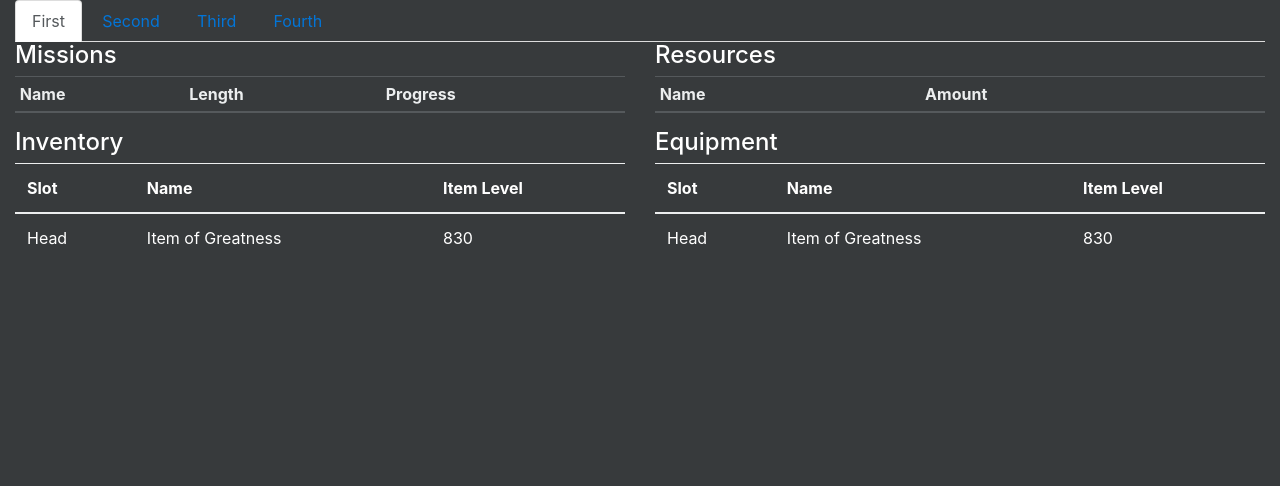
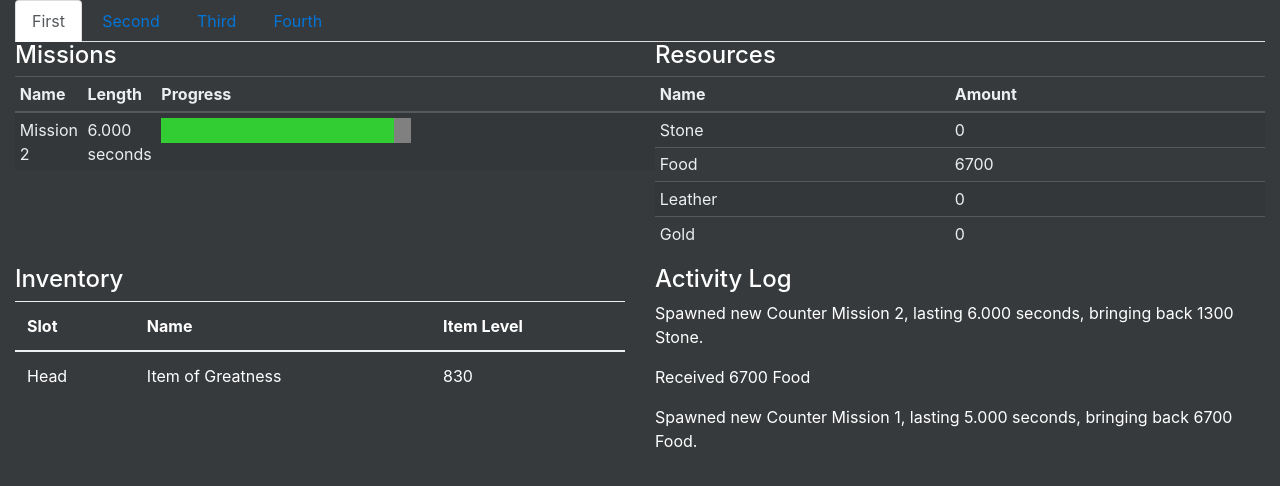
Before and after one commit to deadwanderer/MissionApp, a plain HTML site: page index.html in a window 1280 px wide. Drawn offline with Linux system fonts and the light colour scheme.

Commit message:
First stab at a mission log, fading events, refresh on scroll.

```diff
--- a/app.js
+++ b/app.js
@@ -19,6 +19,12 @@ var App = {
         Leather: 0,
         Gold: 0
     },
+
+    LogLines: [],
+    LogID: 0,
+    LogFadeAfterTime: 10,
+    LogFadeTime: 2000,
+    LogMaxLength: 15,
 
     ResourceType: ["Stone", "Food", "Leather", "Gold"],
 
@@ -45,10 +51,12 @@ var App = {
         elapsedSinceSpawn: 0,
     },
 
-    LogItems: [],
-
     Init: function() {
-        App.Time.currTime = App.Time.lastTime = Date.now();
+        App.Time.currTime = Date.now();
+        App.Time.lastTime = Date.now();
+        $("#log").on("wheel", function() {
+            App.RefreshLogDraw();
+        });
         App.SpawnCounter();
         if (App.Ticker === null) {
             App.Ticker = window.setTimeout(App.Loop, App.Time.seconds / (App.Params.Focused ? App.Time.focusFPS : App.Time.blurFPS));
@@ -78,6 +86,7 @@ var App = {
 
     Logic: function() {
         App.UpdateTimers();
+        App.CullLog();
         if (App.Time.elapsedSinceSpawn > App.Time.spawnTime) {
             App.SpawnCounter();
             App.Time.elapsedSinceSpawn = 0;
@@ -88,6 +97,7 @@ var App = {
         App.DrawCounters();
         App.DrawResources();
         App.DrawTitle();
+        App.DrawLog();
     },
 
     DrawTitle: function() {
@@ -119,6 +129,32 @@ var App = {
             text += "</td></tr>";
         }
         document.getElementById("resourceList").innerHTML = text;
+    },
+
+    DrawLog: function() {
+        for (var i = 0; i < App.LogLines.length; i++) {
+            App.LogLines[i].time -= App.Time.deltaTime;
+            if (App.LogLines[i].time <= 0) {
+                $("#" + App.LogLines[i].id).triggerHandler("click");
+            }
+        }
+    },
+
+    CullLog: function() {
+        if (App.LogLines.length > App.LogMaxLength) {
+            while (App.LogLines.length > App.LogMaxLength) {
+                $("#" + App.LogLines[0].id).remove();
+                App.LogLines.splice(0, 1);
+            }
+        }
+    },
+
+    RefreshLogDraw: function() {
+        for (var i = 0; i < App.LogLines.length; i++) {
+            $("#" + App.LogLines[i].id).stop();
+            App.LogLines[i].time = App.LogFadeAfterTime * App.Time.seconds;
+            $("#" + App.LogLines[i].id).fadeIn(1);
+        }
     },
 
     Loop: function() {
@@ -166,7 +202,7 @@ var App = {
 
     AddResources: function(counter) {
         App.ResourceList[counter.getResources().getName()] += counter.getResources().getAmount();
-        console.log(counter.getResources().getName() + ": " + counter.getResources().getAmount());
+        App.Log("Received " + counter.getResources().getAmount() + " " + counter.getResources().getName());
     },
 
     SpawnCounter: function() {
@@ -175,13 +211,23 @@ var App = {
         var resAmt = Math.floor(Math.random() * (App.Resources.resourceMax - App.Resources.resourceMin + 1) + App.Resources.resourceMin) * App.Resources.resourceMult;
         var resName = App.ResourceType[Math.floor(Math.random() * App.ResourceType.length)];
         var res = new App.Resource(resName, resAmt);
-        console.log(resAmt);
         var counter = new App.Counter(name, time, res, App.AddResources);
         App.Counters.push(counter);
+        App.Log("Spawned new Counter " + name + ", lasting " + timeFormat(time) + ", bringing back " + resAmt + " " + resName+ ".");
     },
 
-    Log: function() {
-
+    Log: function(text) {
+        id = "Log" + App.LogID++;
+        App.LogLines.push({id: id, time: App.LogFadeAfterTime * App.Time.seconds});
+        para = document.createElement("P");
+        para.id = id;
+        line = document.createTextNode(text);
+        para.appendChild(line);
+        log = document.getElementById("log");
+        log.insertBefore(para, log.childNodes[0]);
+        $("#" + id).on("click", function() {
+            $(this).fadeOut(App.LogFadeTime);
+        });
     }
 };
 
@@ -193,3 +239,5 @@ window.addEventListener('focus', function() {
 window.addEventListener('blur', function() {
     App.Params.Focused = false;
 }, false);
+
+window.onload = App.Init();
--- a/index.html
+++ b/index.html
@@ -76,23 +76,9 @@
                         </table>
                     </div>
                     <div class="col-sm-6">
-                        <h4>Equipment</h4>
-                        <table class="table">
-                            <thead>
-                                <tr>
-                                    <th>Slot</th>
-                                    <th>Name</th>
-                                    <th>Item Level</th>
-                                </tr>
-                            </thead>
-                            <tbody>
-                                <tr>
-                                    <td>Head</td>
-                                    <td>Item of Greatness</td>
-                                    <td>830</td>
-                                </tr>
-                            </tbody>
-                        </table>
+                        <h4>Activity Log</h4>
+                        <div id="log">
+                        </div>
                     </div>
                 </div>
             </div>
```
